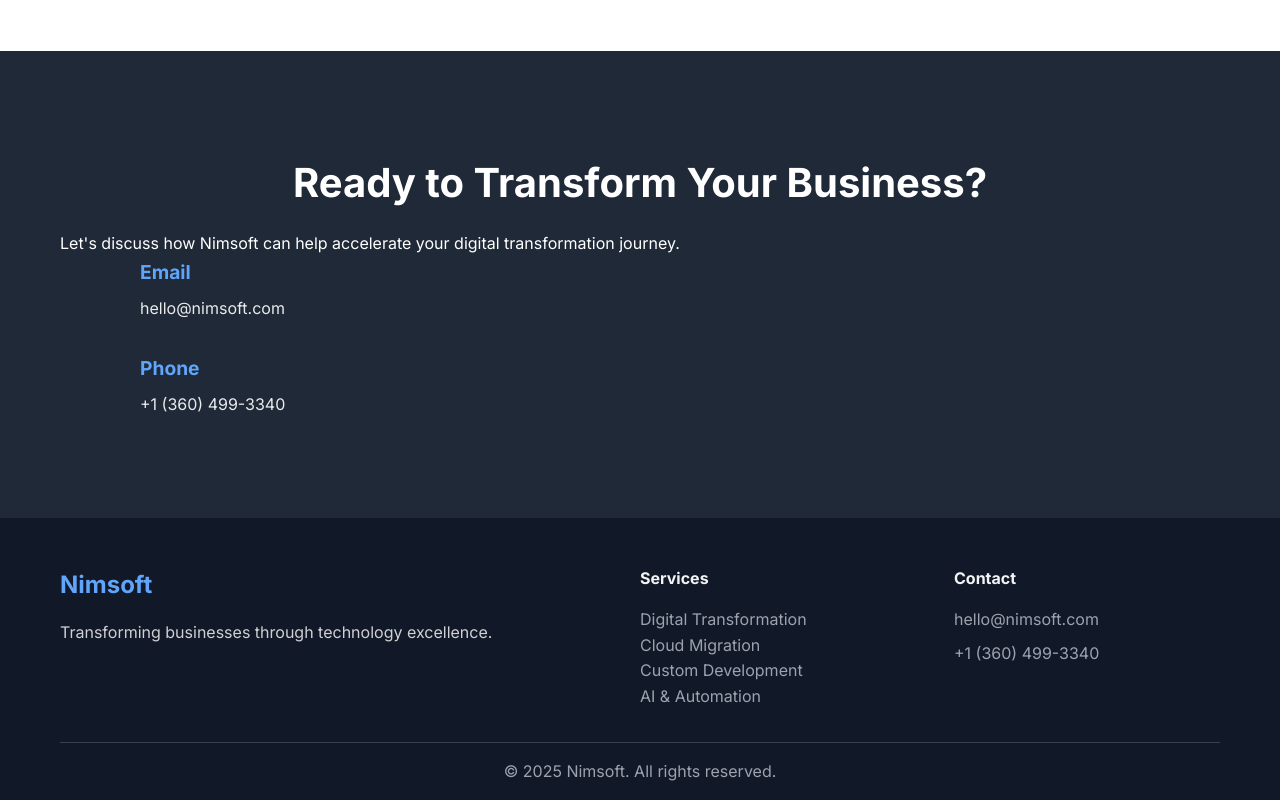
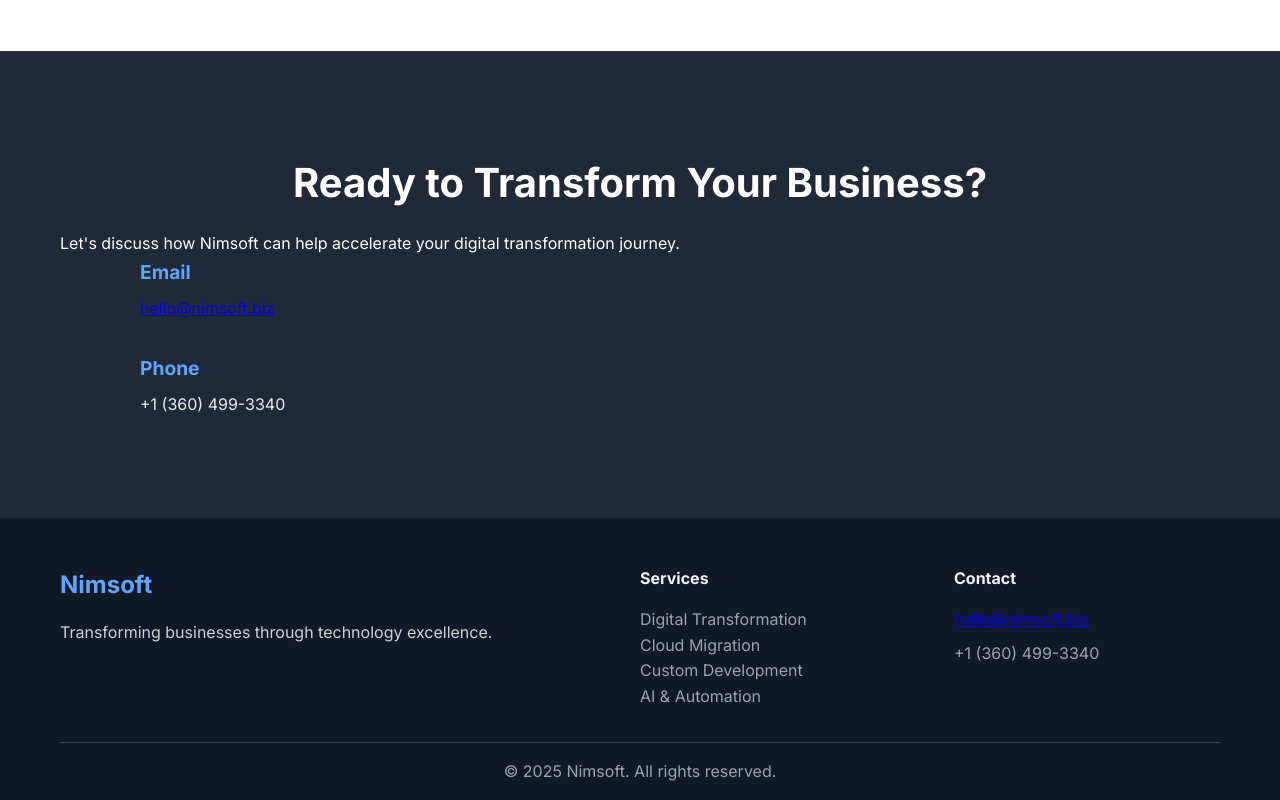
Before and after one commit to nimret/nimsoft, a plain HTML site: page index.html in a window 1280 px wide. Shown: the part 2749-3549 px from the top of the page. Drawn offline with Linux system fonts and the light colour scheme.

Commit message:
Added mailto links

```diff
--- a/index.html
+++ b/index.html
@@ -125,7 +125,7 @@
                     <div class="contact-info">
                         <div class="contact-item">
                             <h4>Email</h4>
-                            <p>hello@nimsoft.com</p>
+                            <p><a href="mailto:hello@nimsoft.biz">hello@nimsoft.biz</a></p>
                         </div>
                         <div class="contact-item">
                             <h4>Phone</h4>
@@ -164,7 +164,7 @@
                 </div>
                 <div class="footer-contact">
                     <h4>Contact</h4>
-                    <p>hello@nimsoft.com</p>
+                    <p><a href="mailto:hello@nimsoft.biz">hello@nimsoft.biz</a></p>
                     <p>+1 (360) 499-3340</p>
                 </div>
             </div>
```
